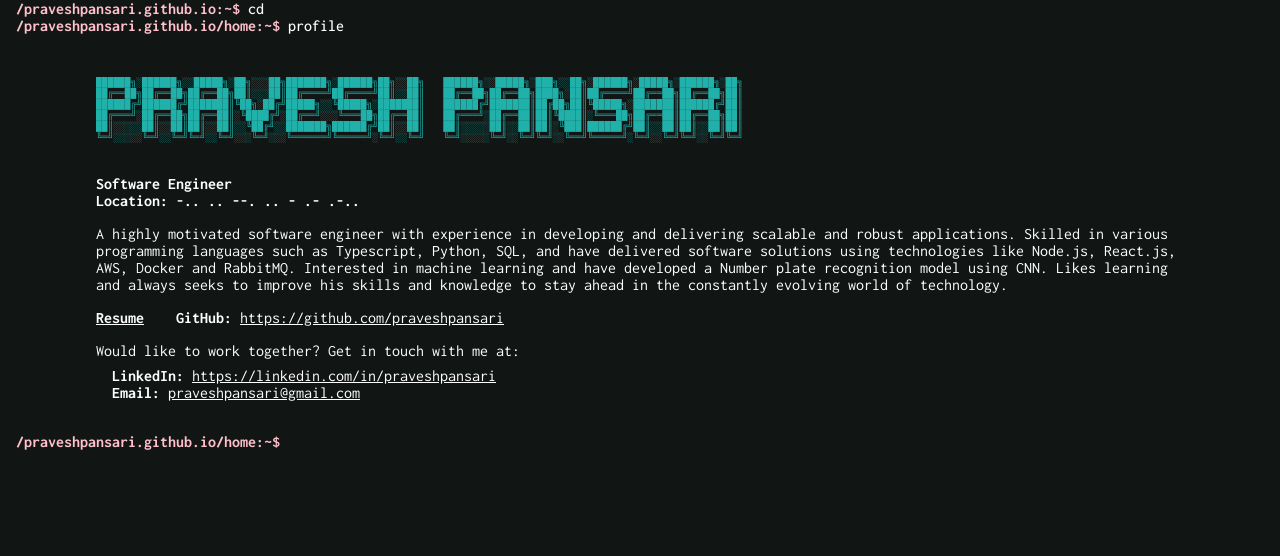
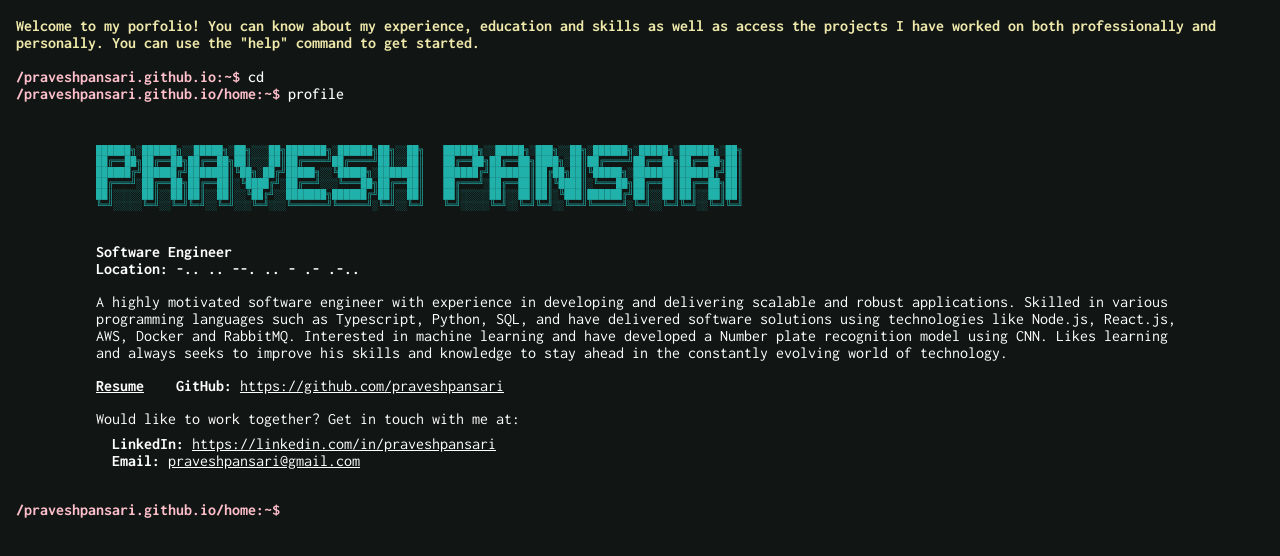
Before and after one commit to praveshpansari/praveshpansari.github.io, a Next.js app: page / in a window 1280 px wide. Shown: the top 556 px of the page. Built offline with nearby package versions, Linux system fonts and the light colour scheme.

Commit message:
feat: help command improvement (#18)

```diff
--- a/package.json
+++ b/package.json
@@ -1,6 +1,6 @@
 {
   "name": "portfolio",
-  "version": "0.3.0",
+  "version": "0.3.1",
   "private": true,
   "scripts": {
     "dev": "next dev",
--- a/src/components/terminal/commands/commands.module.css
+++ b/src/components/terminal/commands/commands.module.css
@@ -11,6 +11,7 @@
 .help {
   margin-top: 1.5rem;
   margin-left: 2rem;
+  margin-bottom: 1.5rem;
 }
 
 .helpCommand {
--- a/src/components/terminal/terminal.model.ts
+++ b/src/components/terminal/terminal.model.ts
@@ -31,7 +31,7 @@ export const commands: Map<string, ICommand> = new Map([
     'cd',
     {
       format: 'cd [dir]',
-      description: 'Change the current working directory.',
+      description: 'Change the current working directory. Locked.',
     },
   ],
   ['clear', { format: 'clear', description: 'Clears the terminal.' }],
@@ -48,7 +48,7 @@ export const commands: Map<string, ICommand> = new Map([
     {
       invoke: about,
       format: 'about',
-      description: 'Display the education, experience & skills.',
+      description: 'Display my experience, education and skills.',
     },
   ],
   [
@@ -56,7 +56,7 @@ export const commands: Map<string, ICommand> = new Map([
     {
       invoke: works,
       format: 'works',
-      description: 'Display the projects created by me.',
+      description: 'Display the projects I worked on professionally and personally.',
     },
   ],
   [
@@ -64,7 +64,7 @@ export const commands: Map<string, ICommand> = new Map([
     {
       invoke: profile,
       format: 'profile',
-      description: 'Contact me',
+      description: 'My contact information and resume.',
     },
   ],
 ]);
--- a/src/components/terminal/terminal.module.css
+++ b/src/components/terminal/terminal.module.css
@@ -9,6 +9,11 @@
   padding-bottom: 1rem;
 }
 
+.welcome {
+  color: palegoldenrod;
+  font-weight: bold;
+}
+
 .location {
   color: pink;
   font-weight: 700;
@@ -18,7 +23,6 @@
 .command {
   color: white;
   font-weight: 500;
-
 }
 
 .input {
--- a/src/components/terminal/terminal.tsx
+++ b/src/components/terminal/terminal.tsx
@@ -4,7 +4,16 @@ import styles from './terminal.module.css';
 import { IllegalArgumentError, commands } from './terminal.model';
 
 const Terminal = () => {
-  const [output, setOutput] = useState<ReactElement>(<></>);
+  const [output, setOutput] = useState<ReactElement>(
+    <>
+      <br />
+      <div className={styles.welcome}>
+        Welcome to my porfolio! You can know about my experience, education and skills as well as access the projects I
+        have worked on both professionally and personally. You can use the &quot;help&quot; command to get started.
+      </div>
+      <br />
+    </>
+  );
   const [command, setCommand] = useState('');
   const [prompt, setPrompt] = useState('/praveshpansari.github.io:~$  ');
   const [load, setLoad] = useState(false);
--- a/tsconfig.json
+++ b/tsconfig.json
@@ -1,6 +1,6 @@
 {
   "compilerOptions": {
-    "target": "ES2016",
+    "target": "ESNext",
     "lib": [
       "dom",
       "dom.iterable",
```
